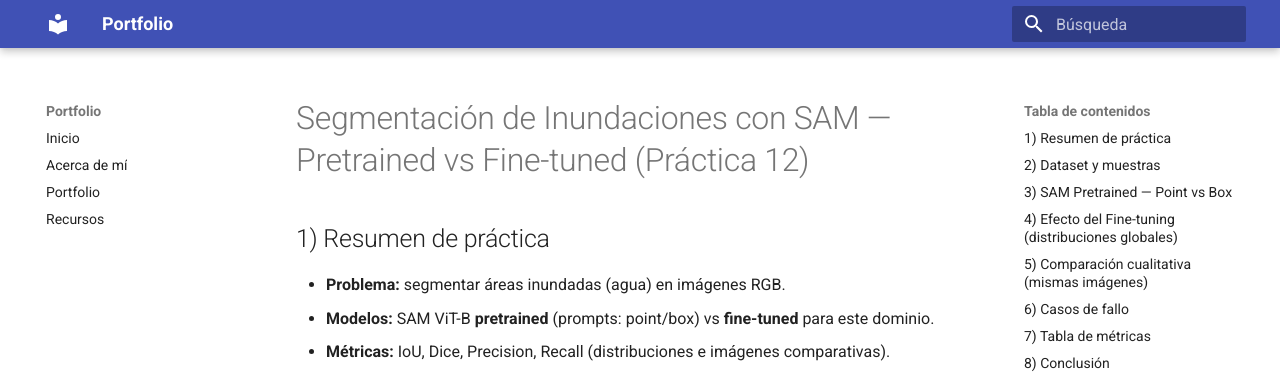
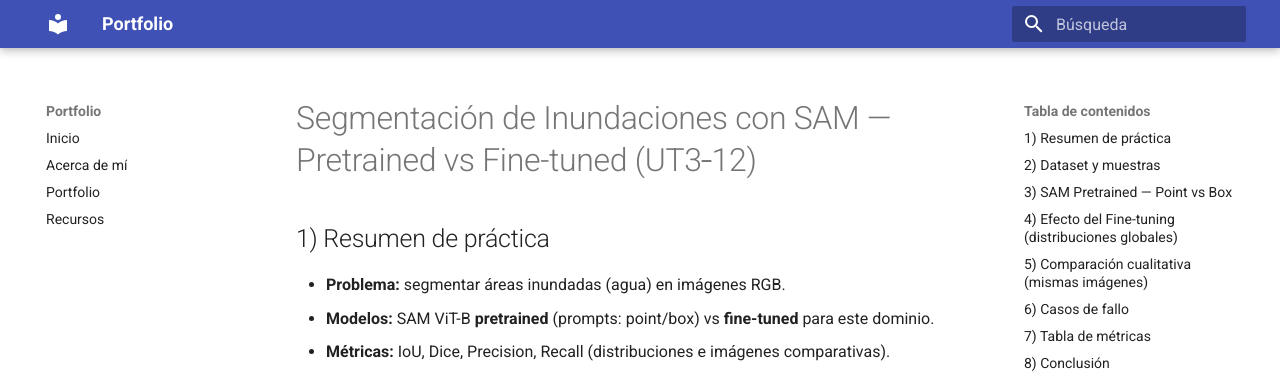
Before and after one commit to JuaniCama/portfolio-ia, an MkDocs documentation site: the page built from docs/portfolio/UT3/Practica_12.md, in a window 1280 px wide and 900 px high. Shown: the top 373 px of the window. Built offline with MkDocs 1.6.1 and Material for MkDocs 9.7.7, drawn with Linux system fonts in a browser that asks for light colours.

Commit message:
Arreglo de titulos para que queden iguales

```diff
--- a/docs/portfolio/UT3/Practica_12.md
+++ b/docs/portfolio/UT3/Practica_12.md
@@ -1,4 +1,4 @@
-# Segmentación de Inundaciones con SAM — Pretrained vs Fine-tuned (Práctica 12)
+# Segmentación de Inundaciones con SAM — Pretrained vs Fine-tuned (UT3‑12)
 
 ## 1) Resumen de práctica
 - **Problema:** segmentar áreas inundadas (agua) en imágenes RGB.
```
Also changed, not shown: docs/portfolio/UT3/Practica_11.md (+1 -1 lines).
